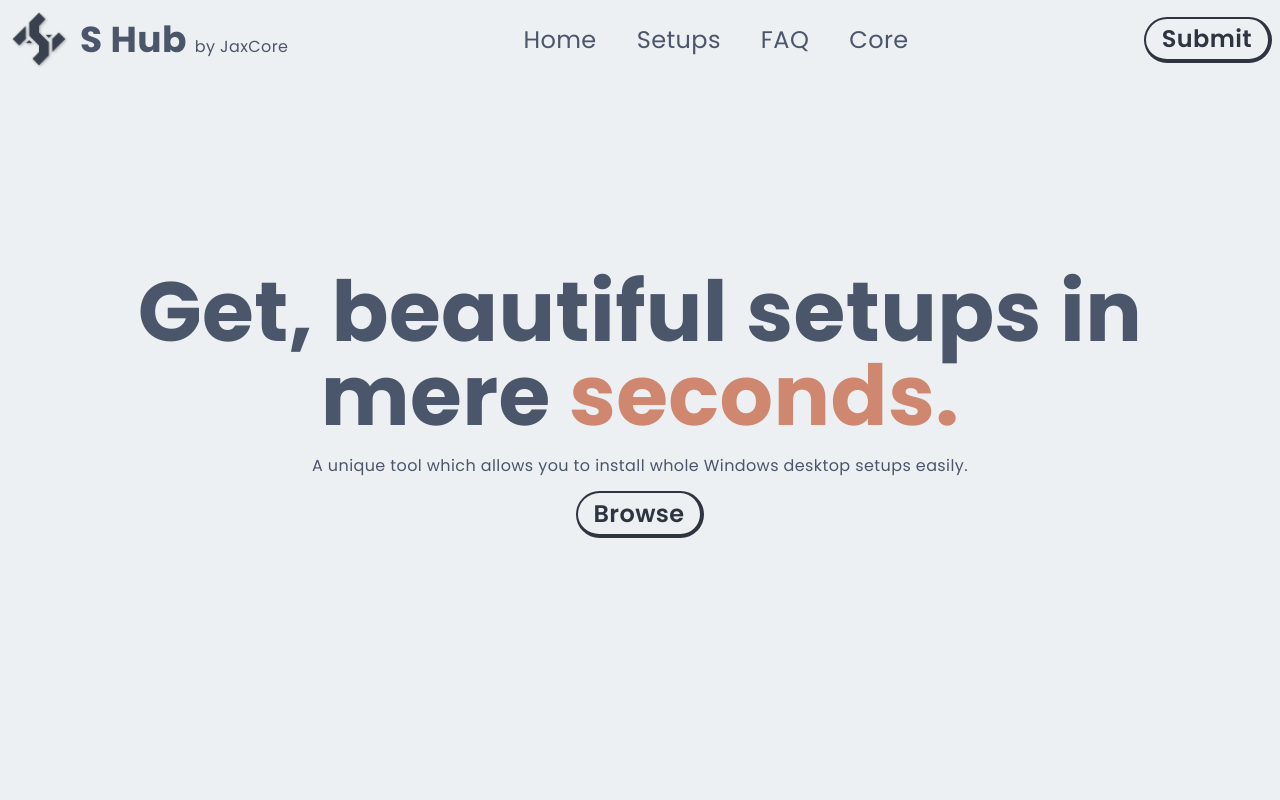
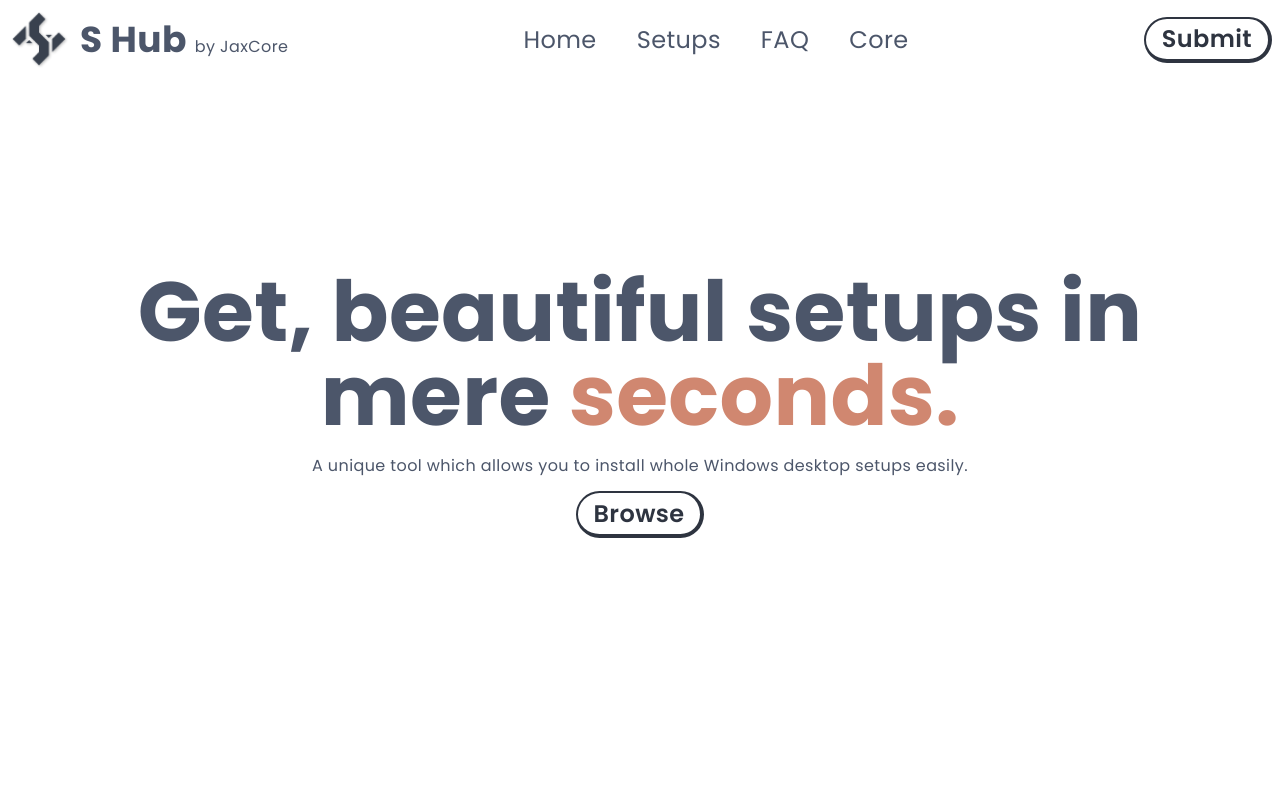
Before and after one commit to Jax-Core/s-hub, a Next.js app: page / in a window 1280 px wide. Shown: the top 800 px of the page. Built offline with nearby package versions, Linux system fonts and the light colour scheme.

Commit message:
Fixed background color

```diff
--- a/components/Navbar.jsx
+++ b/components/Navbar.jsx
@@ -10,7 +10,7 @@ import NavLogo from '../public/assets/navLogo.png'
 const Navbar = () => {
   const [nav, setNav] = useState(false);
   const [shadow, setShadow] = useState(false);
-  const [navBg] = useState('#ecf0f3');
+  const [navBg] = useState('#ffff');
   const [linkColor] = useState('#4C566A');
 
 
--- a/styles/globals.css
+++ b/styles/globals.css
@@ -11,7 +11,7 @@ html {
 
 @layer base {
   body {
-    @apply bg-[#ecf0f3] text-[#4C566A] tracking-wide
+    @apply bg-[#ffff] text-[#4C566A] tracking-wide
   }
 
   h1, h2, h3, h4, h5, h6 {
```
